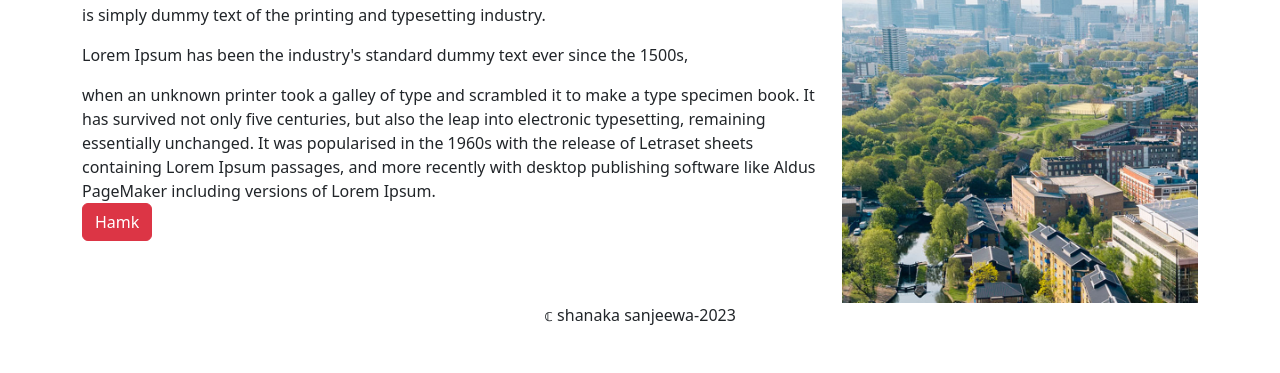
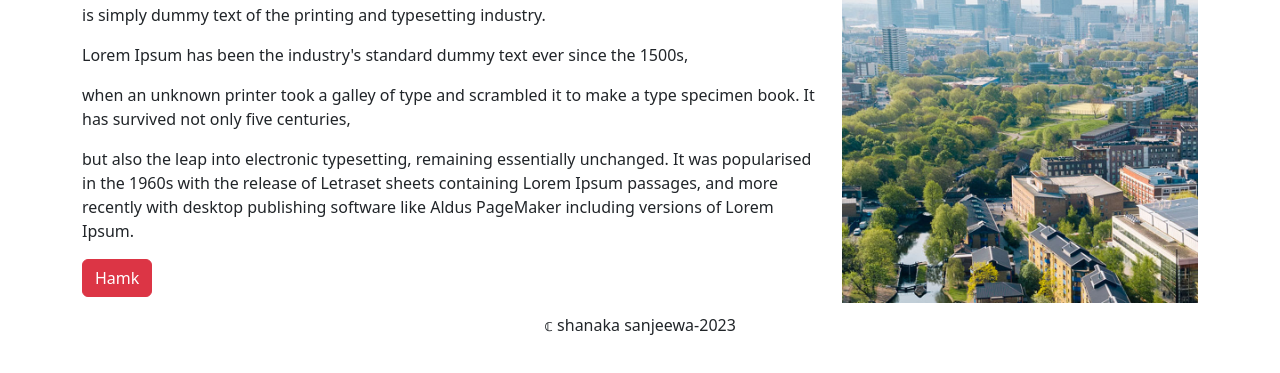
Before and after one commit to ShanakaSanjeewa/bootstrap, a plain HTML site: page index.html in a window 1280 px wide. Shown: the part 53-426 px from the top of the page. Drawn offline with nearby package versions, Linux system fonts and the light colour scheme.

Commit message:
new pahragraph

```diff
--- a/index.html
+++ b/index.html
@@ -14,8 +14,8 @@
           <h1>Lorem Ipsum </h1>
           <p>is simply dummy text of the printing and typesetting industry.</p>
           <p> Lorem Ipsum has been the industry's standard dummy text ever since the 1500s,</p>
-           when an unknown printer took a galley of type and scrambled it to make a type specimen book. It has survived not only five centuries,
-           but also the leap into electronic typesetting, remaining essentially unchanged. It was popularised in the 1960s with the release of Letraset sheets containing Lorem Ipsum passages, and more recently with desktop publishing software like Aldus PageMaker including versions of Lorem Ipsum.
+           <p>when an unknown printer took a galley of type and scrambled it to make a type specimen book. It has survived not only five centuries,</p>
+           but also the leap into electronic typesetting, remaining essentially unchanged. It was popularised in the 1960s with the release of Letraset sheets containing Lorem Ipsum passages, and more recently with desktop publishing software like Aldus PageMaker including versions of Lorem Ipsum.</p>
            <p><a class="btn btn-danger" href="http:hamk.fi" role="button">Hamk</a></p>
 
 
```
